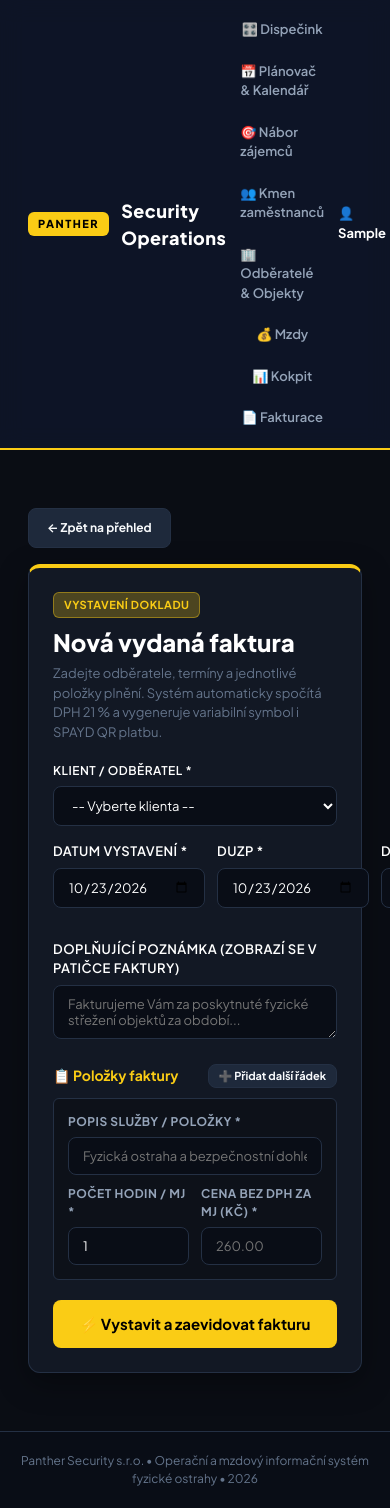
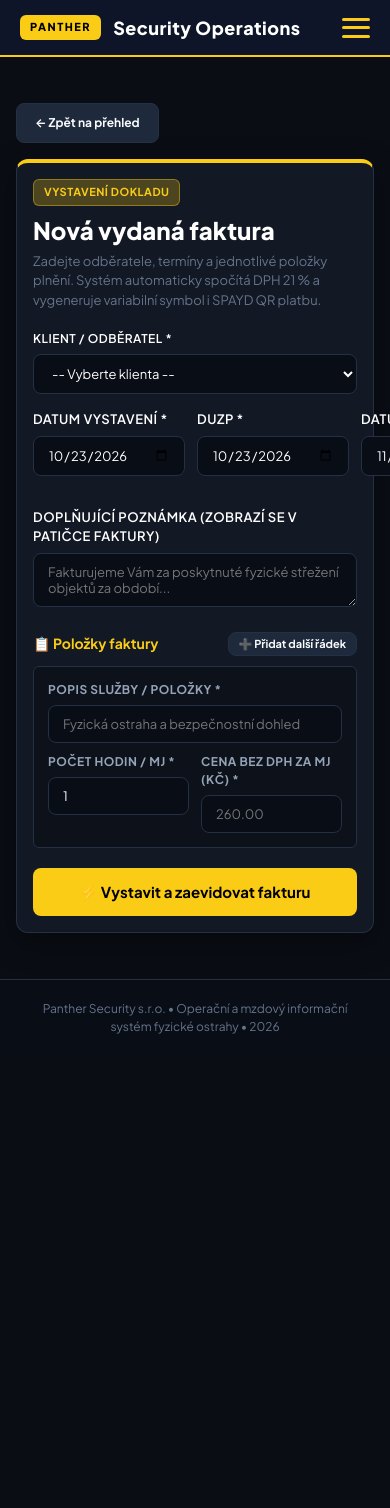
Before and after one commit to lukashejna01/panther-security-test, a Django app: page /fakturace/vydat/nova/ in a window 390 px wide. After the commit the page ends 1034 px from the top, so only its background shows below. Run offline with Django 4.2, Linux system fonts and the light colour scheme; the visitor is signed in with stand-in values (Sample User, id 1); data that the repository does not hold is empty.

Commit message:
pridano responzivni hamburger menu a oprava stylu

```diff
--- a/static/css/style.css
+++ b/static/css/style.css
@@ -34,6 +34,13 @@
     font-family: 'Plus Jakarta Sans', -apple-system, BlinkMacSystemFont, "Segoe UI", Roboto, sans-serif;
 }
 
+html, body {
+    max-width: 100%;
+    overflow-x: hidden;
+    margin: 0;
+    padding: 0;
+}
+
 body {
     background-color: var(--bg-main);
     color: var(--text-primary);
@@ -46,7 +53,7 @@ body {
 
 /* Glassmorphism Topbar */
 .top-navbar {
-    background: rgba(15, 23, 42, 0.85);
+    background: rgba(15, 23, 42, 0.95);
     backdrop-filter: blur(12px);
     -webkit-backdrop-filter: blur(12px);
     border-bottom: 2px solid var(--panther-yellow);
@@ -56,7 +63,8 @@ body {
     align-items: center;
     position: sticky;
     top: 0;
-    z-index: 100;
+    z-index: 1000;
+    width: 100%;
 }
 
 .brand-logo {
@@ -68,6 +76,7 @@ body {
     font-weight: 800;
     font-size: 18px;
     letter-spacing: 0.5px;
+    z-index: 1001;
 }
 
 .brand-badge {
@@ -80,16 +89,26 @@ body {
     letter-spacing: 1.5px;
 }
 
+/* Navigace a uživatelský panel v desktopovém zobrazení */
+.nav-collapse {
+    display: flex;
+    align-items: center;
+    justify-content: space-between;
+    flex: 1;
+    margin-left: 28px;
+}
+
 .nav-menu {
     display: flex;
     align-items: center;
     gap: 6px;
+    flex-wrap: wrap;
 }
 
 .nav-item {
     color: var(--text-secondary);
     text-decoration: none;
-    padding: 8px 14px;
+    padding: 8px 12px;
     border-radius: 8px;
     font-weight: 600;
     font-size: 13px;
@@ -97,6 +116,7 @@ body {
     display: inline-flex;
     align-items: center;
     gap: 6px;
+    white-space: nowrap;
 }
 
 .nav-item:hover, .nav-item.active {
@@ -105,6 +125,60 @@ body {
     box-shadow: 0 0 15px var(--panther-yellow-glow);
 }
 
+.nav-user-panel {
+    display: flex;
+    align-items: center;
+    gap: 14px;
+}
+
+.nav-user-link {
+    text-decoration: none;
+    color: var(--text-secondary);
+    font-size: 13px;
+    white-space: nowrap;
+}
+
+.nav-user-link strong {
+    color: #ffffff;
+}
+
+/* Hamburger tlačítko (výchozí stav: na desktopu skryté) */
+.hamburger-btn {
+    display: none;
+    flex-direction: column;
+    justify-content: space-between;
+    width: 28px;
+    height: 20px;
+    background: transparent;
+    border: none;
+    cursor: pointer;
+    padding: 0;
+    z-index: 1001;
+}
+
+.hamburger-btn span {
+    display: block;
+    width: 100%;
+    height: 3px;
+    background-color: var(--panther-yellow);
+    border-radius: 3px;
+    transition: all 0.3s ease-in-out;
+}
+
+/* Animace křížku při otevření */
+.hamburger-btn.is-open span:nth-child(1) {
+    transform: translateY(8.5px) rotate(45deg);
+}
+
+.hamburger-btn.is-open span:nth-child(2) {
+    opacity: 0;
+}
+
+.hamburger-btn.is-open span:nth-child(3) {
+    transform: translateY(-8.5px) rotate(-45deg);
+}
+
+/* Hlavní kontejner */
 .main-container {
     flex: 1;
     width: 100%;
@@ -282,6 +356,12 @@ body {
 .alert-error, .alert-danger { background: var(--danger-bg); border: 1px solid var(--danger); color: #f87171; }
 .alert-info { background: var(--warning-bg); border: 1px solid var(--panther-yellow); color: var(--panther-yellow); }
 
+/* Média a obrázky */
+img, video, iframe, svg {
+    max-width: 100% !important;
+    height: auto;
+}
+
 /* Footer */
 footer {
     border-top: 1px solid var(--border-color);
@@ -292,43 +372,77 @@ footer {
     background: #090d16;
 }
 
+/* --- RESPONZIVNÍ PRAVIDLA PRO MOBILY A TABLETY --- */
+@media screen and (max-width: 1024px) {
+    .hamburger-btn {
+        display: flex;
+    }
 
-/* Globální ošetření přetékání pro core */
-html, body {
-    max-width: 100%;
-    overflow-x: hidden;
-    margin: 0;
-    padding: 0;
-}
+    .top-navbar {
+        padding: 14px 20px;
+    }
 
-/* Flexibilní šířka pro všechny hlavní kontejnery core */
-.container, .wrapper, main, .core-content, .content, header, footer {
-    width: 100% !important;
-    max-width: 1200px;
-    box-sizing: border-box;
-    padding-left: 16px;
-    padding-right: 16px;
-    margin-left: auto;
-    margin-right: auto;
-}
+    .nav-collapse {
+        display: none; /* Skryto ve výchozím stavu na mobilu */
+        position: absolute;
+        top: 100%;
+        left: 0;
+        width: 100%;
+        background: #0f172a;
+        border-bottom: 2px solid var(--panther-yellow);
+        flex-direction: column;
+        align-items: stretch;
+        padding: 20px;
+        margin-left: 0;
+        gap: 16px;
+        box-shadow: 0 15px 30px rgba(0, 0, 0, 0.6);
+    }
 
-/* Zajištění, aby média nepřetekla displej mobilu */
-img, video, iframe, svg {
-    max-width: 100% !important;
-    height: auto;
-}
+    /* Třída přidaná JavaScriptem po kliknutí na hamburger */
+    .nav-collapse.active {
+        display: flex;
+    }
 
-/* Zalamování prvků na mobilních displejích */
-@media screen and (max-width: 768px) {
-    /* Změna řádků a mřížek na sloupec pod sebe */
-    .row, .flex-row, .grid, nav, .navbar, .nav-menu {
+    .nav-menu {
+        flex-direction: column;
+        align-items: stretch;
+        gap: 8px;
+        width: 100%;
+    }
+
+    .nav-item {
+        padding: 12px 16px;
+        font-size: 15px;
+        border-radius: 8px;
+        background: rgba(255, 255, 255, 0.03);
+    }
+
+    .nav-user-panel {
+        flex-direction: row;
+        justify-content: space-between;
+        align-items: center;
+        border-top: 1px solid var(--border-color);
+        padding-top: 16px;
+        margin-top: 8px;
+        width: 100%;
+    }
+
+    .main-container {
+        padding: 16px;
+    }
+
+    .card {
+        padding: 16px;
+        margin-bottom: 16px;
+    }
+
+    .row, .flex-row, .grid {
         flex-direction: column !important;
         flex-wrap: wrap !important;
         display: flex !important;
         width: 100% !important;
     }
 
-    /* Sloupce a sekce na plnou šířku */
     .col, .column, [class*="col-"], .sidebar, .main {
         width: 100% !important;
         max-width: 100% !important;
@@ -336,7 +450,6 @@ img, video, iframe, svg {
         margin-right: 0 !important;
     }
 
-    /* Tabulky s vodorovným posunem namísto rozbití stránky */
     table {
         display: block;
         width: 100%;
--- a/templates/base.html
+++ b/templates/base.html
@@ -10,8 +10,8 @@
     <link rel="preconnect" href="https://fonts.gstatic.com" crossorigin>
     <link href="https://fonts.googleapis.com/css2?family=Plus+Jakarta+Sans:wght@400;500;600;700;800;900&display=swap" rel="stylesheet">
 
-    <link rel="stylesheet" href="{% static 'css/style.css' %}?v=2.0">
-    <script defer src="{% static 'js/main.js' %}?v=2.0"></script>
+    <link rel="stylesheet" href="{% static 'css/style.css' %}?v=2.1">
+    <script defer src="{% static 'js/main.js' %}?v=2.1"></script>
 </head>
 <body>
 
@@ -22,6 +22,15 @@
             <span>Security Operations</span>
         </a>
 
+        <!-- Hamburger tlačítko pro mobilní telefony -->
+        <button class="hamburger-btn" id="mobileMenuToggle" aria-label="Otevřít menu">
+            <span></span>
+            <span></span>
+            <span></span>
+        </button>
+
+        <!-- Obal pro vysouvací navigaci -->
+        <div class="nav-collapse" id="navbarMenu">
             <nav class="nav-menu">
                 {% if user.is_superuser or user.employee_profile.system_role == 'OWNER' or user.employee_profile.system_role == 'MANAGER' %}
                     <a href="{% url 'manager_dashboard' %}" class="nav-item">🎛️ Dispečink</a>
@@ -39,13 +48,14 @@
                 {% endif %}
             </nav>
 
-        <div style="display: flex; align-items: center; gap: 14px;">
-            <a href="{% url 'user_profile' %}" style="text-decoration: none; color: var(--text-secondary); font-size: 13px;">
-                👤 <strong style="color: #fff;">{{ user.first_name|default:user.username }}</strong>
+            <div class="nav-user-panel">
+                <a href="{% url 'user_profile' %}" class="nav-user-link">
+                    👤 <strong>{{ user.first_name|default:user.username }}</strong>
                 </a>
-            <a href="{% url 'logout' %}" class="btn btn-secondary" style="padding: 6px 12px; font-size: 12px;">
+                <a href="{% url 'logout' %}" class="btn btn-secondary btn-logout">
                     Odhlásit
                 </a>
+            </div>
         </div>
     </header>
     {% endif %}
@@ -66,5 +76,19 @@
         Panther Security s.r.o. &bull; Operační a mzdový informační systém fyzické ostrahy &bull; 2026
     </footer>
 
+    <!-- Skript pro obsluhu otevírání a zavírání menu -->
+    <script>
+        document.addEventListener('DOMContentLoaded', function () {
+            const toggleBtn = document.getElementById('mobileMenuToggle');
+            const menu = document.getElementById('navbarMenu');
+
+            if (toggleBtn && menu) {
+                toggleBtn.addEventListener('click', function () {
+                    menu.classList.toggle('active');
+                    toggleBtn.classList.toggle('is-open');
+                });
+            }
+        });
+    </script>
 </body>
 </html>
```
Lines whose indentation alone changed are shown as unchanged.
